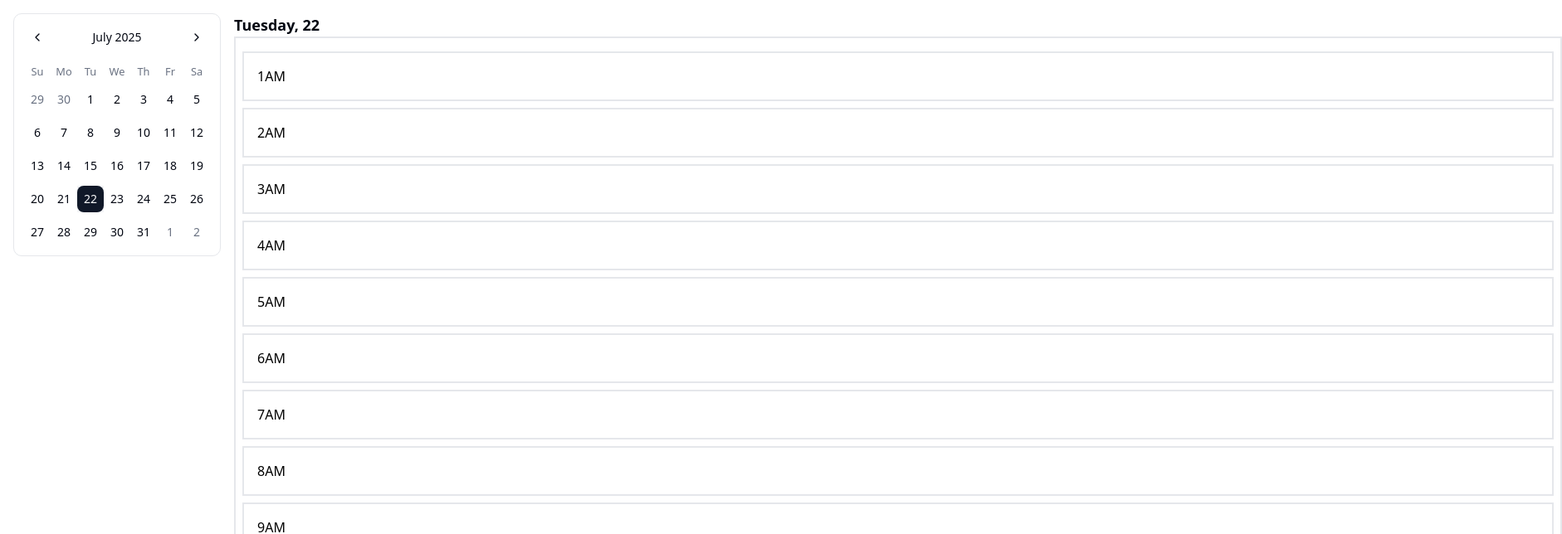
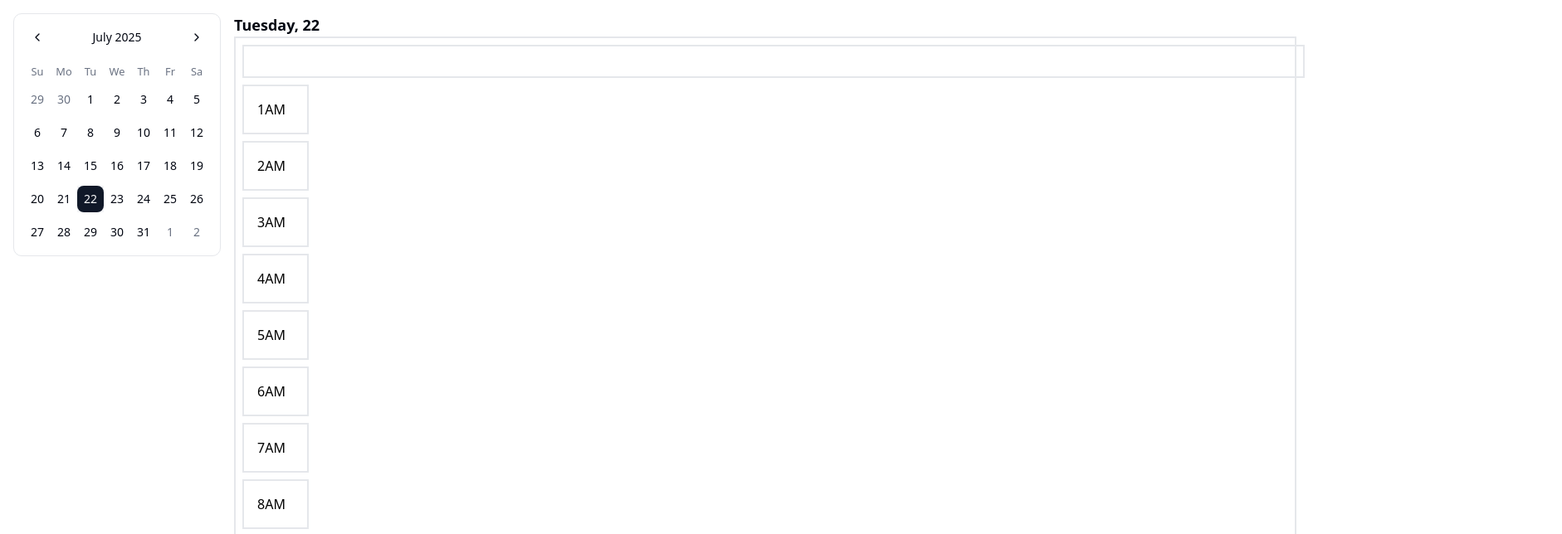
Before and after one commit to WhosMadeer/knowli, a React (Vite) app in the folder web/: page /cal in a window 1280 px wide. Shown: the top 644 px of the page at 83% size, 1882 px wide, since content can reach past the window. Built offline with nearby package versions, Linux system fonts and the light colour scheme.

Commit message:
calendar code

```diff
--- a/web/src/app/calendar.tsx
+++ b/web/src/app/calendar.tsx
@@ -21,10 +21,13 @@ return (
             <div className="text-lg font-semibold">
                 <h1>{DaysOfWeek[week]}, {day}</h1>
             </div>
-            <div className=" border-2 p-2 w-400">
+            <div className=" border-2 p-2 w-screen">
+                <div className="w-screen h-10 border-2">
+
+                </div>
                 {Array.from({ length: 24 }, (_, i) => i + 1).map((hour) => {
                     return (
-                        <div className=" text-black border-2 w-full my-2 p-4">
+                        <div className=" text-black border-2 w-20 my-2 p-4">
                             {hour}
                             {hour > 12 ? 'PM' : 'AM'}
                         </div>
```
